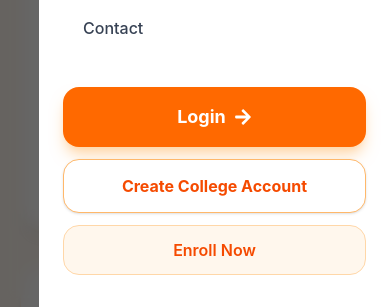
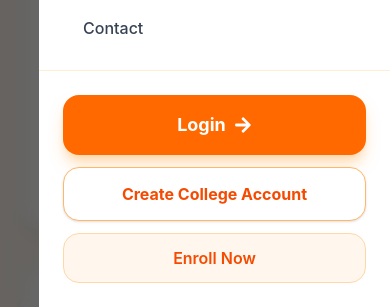
Before and after one commit to FirstTrackSolutionProjects/First-Track-Skills-Academy, a React (Vite) app: page / in a window 390 px wide. Both pictures are taken after a click on the button 352 px from the left and 44 px from the top of the page. Shown: the part 537-844 px from the top of the page. Built offline with nearby package versions, Linux system fonts and the light colour scheme; no server answers.

Commit message:
fix: prevent mobile menu actions overlap

```diff
--- a/src/components/Navbar.jsx
+++ b/src/components/Navbar.jsx
@@ -202,12 +202,12 @@ const Navbar = () => {
 
         {/* Panel */}
         <div
-          className={`absolute right-0 top-0 h-full w-[90%] max-w-sm bg-white transition-transform duration-300 ${
+          className={`absolute right-0 top-0 flex h-full w-[90%] max-w-sm flex-col bg-white transition-transform duration-300 ${
             open ? "translate-x-0" : "translate-x-full"
           }`}
         >
           {/* Top */}
-          <div className="flex justify-between items-center p-6 border-b">
+          <div className="flex shrink-0 justify-between items-center p-6 border-b">
 
             <div className="flex items-center gap-3">
 
@@ -239,7 +239,7 @@ const Navbar = () => {
           </div>
 
           {/* Links */}
-          <div className="p-6 flex max-h-[calc(100vh-270px)] flex-col gap-3 overflow-y-auto">
+          <div className="flex min-h-0 flex-1 flex-col gap-3 overflow-y-auto p-6">
 
             {menu.filter((item) => auth || !["Login", "College Account"].includes(item.name)).map((item) => (
               <NavLink
@@ -261,7 +261,7 @@ const Navbar = () => {
           </div>
 
           {/* Bottom */}
-          <div className="absolute bottom-8 left-6 right-6">
+          <div className="shrink-0 border-t border-orange-100 bg-white p-6">
 
             {auth ? (
               <button
```
